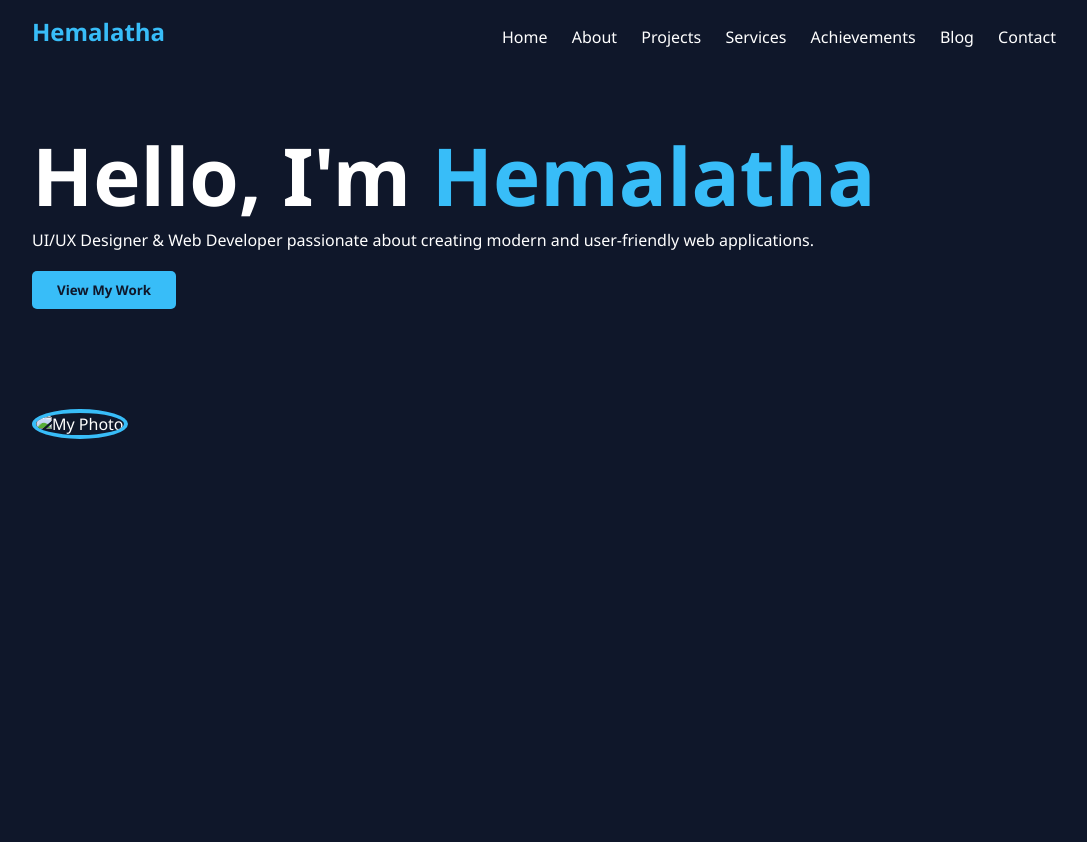
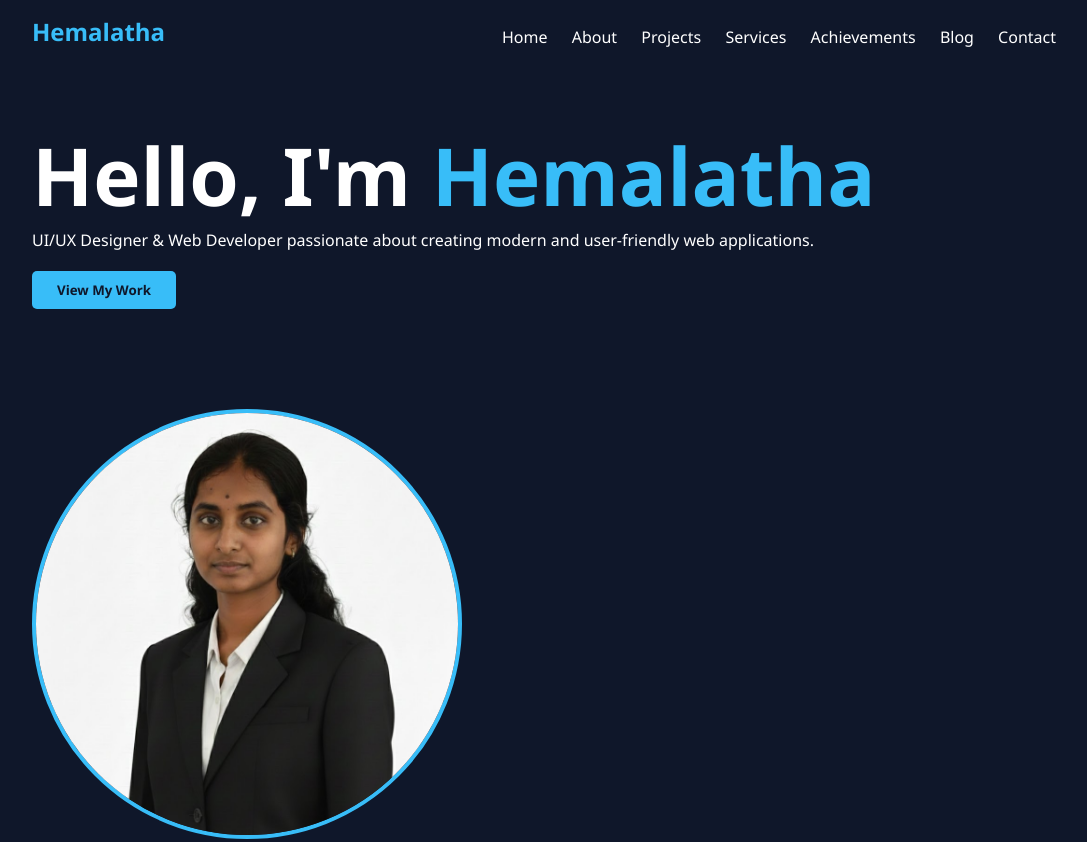
Before and after one commit to HEMALATHA-0626/HemalathaM-portfolio-AIDS, a plain HTML site: page index.html in a window 1280 px wide. Shown: the top 842 px of the page, without its empty margins (96-1183 px from the left). Drawn offline with Linux system fonts and the light colour scheme.

Commit message:
Update index.html

```diff
--- a/index.html
+++ b/index.html
@@ -219,7 +219,7 @@ transform:translateY(0);
 <button class="btn" onclick="scrollToSection('projects')">View My Work</button>
 </div>
 <div class="photo-wrapper">
-<img src="hema-photo.jpeg" alt="My Photo">
+<img src="hemaphoto.jpeg" alt="My Photo">
 </div>
 </div>
 </section>
```
